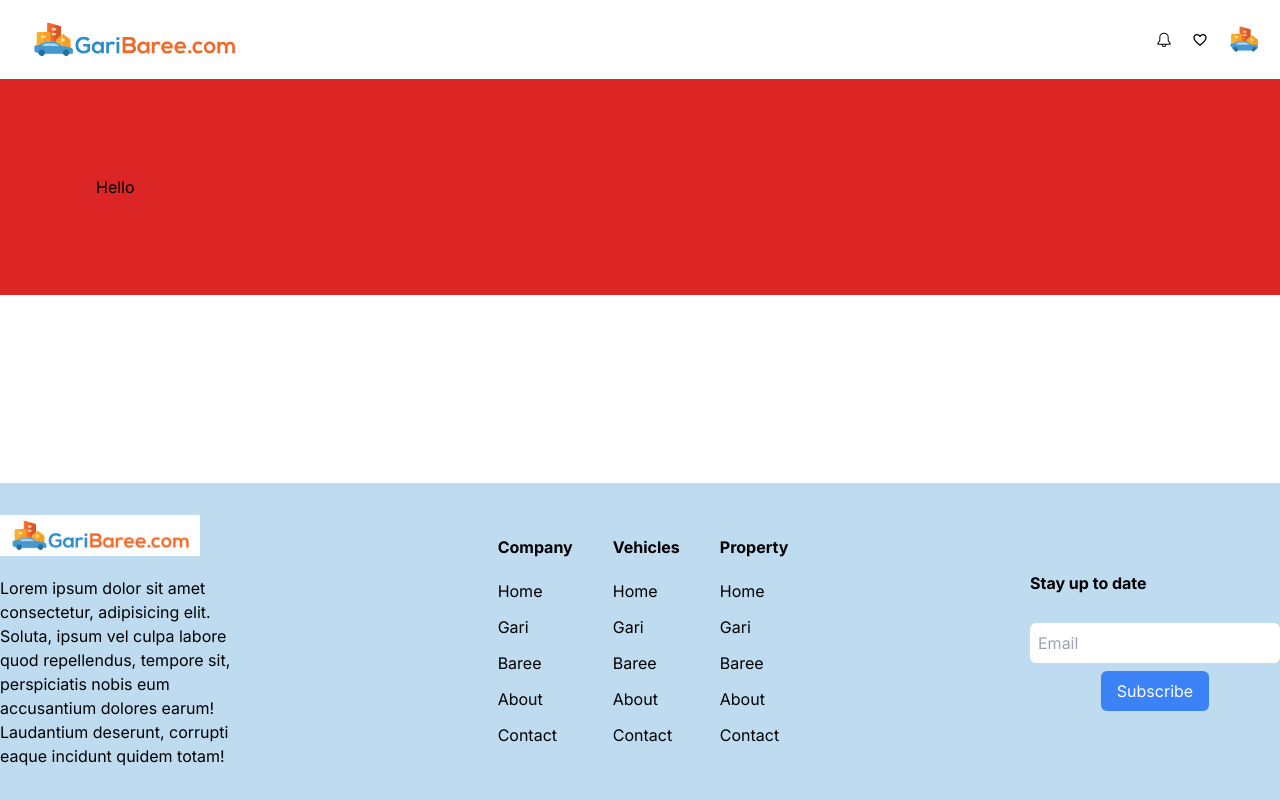
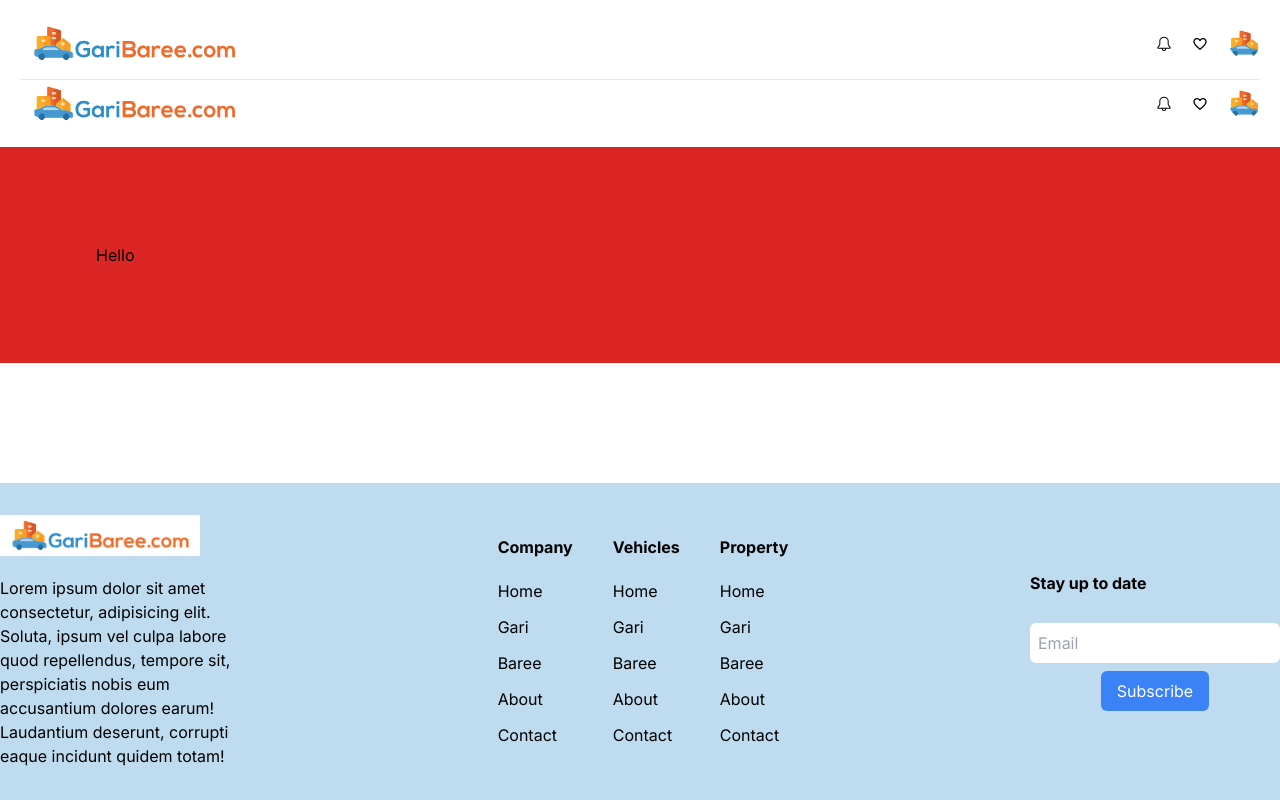
Before and after one commit to Taufiqul7756/garibaree-client, a Next.js app in the folder client/: page / in a window 1280 px wide. Built offline with nearby package versions, Linux system fonts and the light colour scheme.

Commit message:
bottom section of NavBar - demo added

```diff
--- a/client/app/components/Navbar.jsx
+++ b/client/app/components/Navbar.jsx
@@ -4,17 +4,47 @@ import gariBareeLogo from "../images/garibareeLogo.png";
 import logo from "../images/logo.png";
 import { GoBell } from "react-icons/go";
 import { MdFavoriteBorder } from "react-icons/md";
+import Link from "next/link";
 
 const Navbar = () => {
   return (
     <>
-      <div className="py-4 px-5">
+      <div className="py-5 px-5">
+        {/* upper NavBar */}
+        <div className="flex justify-between items-center mb-3">
+          <Link href="/">
+            <Image src={gariBareeLogo} />
+          </Link>
+          <div className="flex justify-between items-center gap-5">
+            <Link href="/" className="">
+              <GoBell />
+            </Link>
+            <Link href="/">
+              <MdFavoriteBorder />
+            </Link>
+
+            <Link href="/">
+              <Image src={logo} height={32} width={32} />
+            </Link>
+          </div>
+        </div>
+        <hr />
+        {/* bottom Navbar */}
         <div className="flex justify-between items-center">
-          <Image src={gariBareeLogo} />
+          <Link href="/">
+            <Image src={gariBareeLogo} />
+          </Link>
           <div className="flex justify-between items-center gap-5">
-            <GoBell />
-            <MdFavoriteBorder />
-            <Image src={logo} height={32} width={32} />
+            <Link href="/" className="">
+              <GoBell />
+            </Link>
+            <Link href="/">
+              <MdFavoriteBorder />
+            </Link>
+
+            <Link href="/">
+              <Image src={logo} height={32} width={32} />
+            </Link>
           </div>
         </div>
       </div>
```
